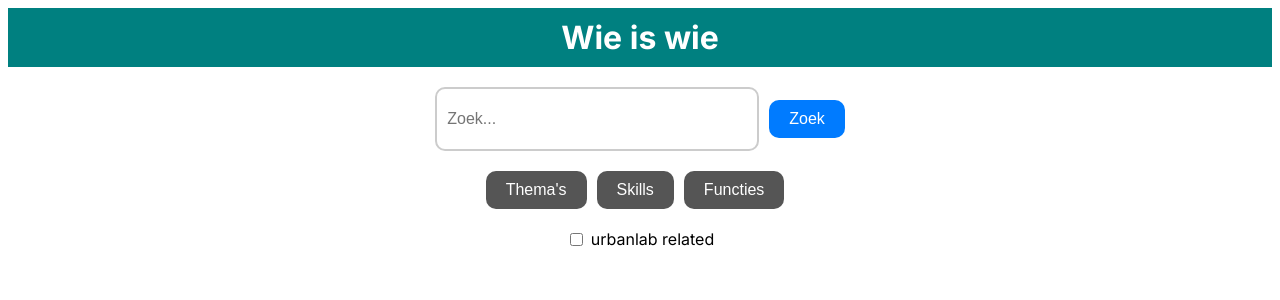
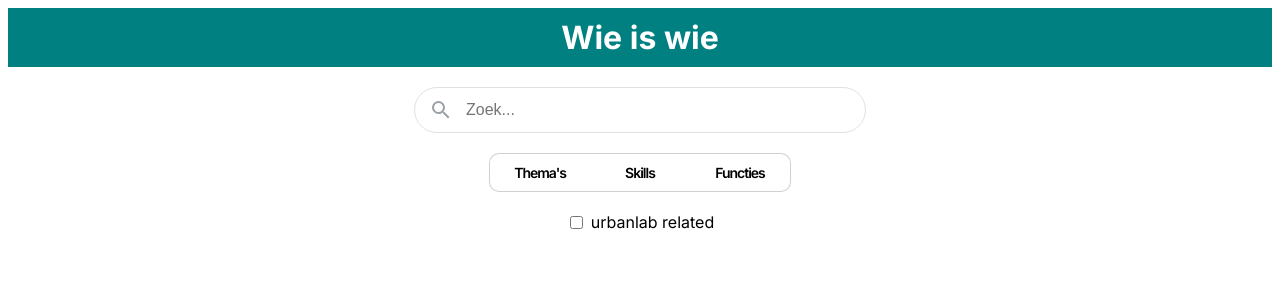
Before and after one commit to ThomasCl/ThomasCl.github.io, a Next.js app: page / in a window 1280 px wide. Shown: the top 300 px of the page. Built offline with nearby package versions, Linux system fonts and the light colour scheme.

Commit message:
frontend update

```diff
--- a/components/navbar.tsx
+++ b/components/navbar.tsx
@@ -13,6 +13,7 @@ const styles = {
     backgroundColor: 'Teal',
     padding: '10px',
     textAlign: 'center' as const,
+    marginBottom: '20px',
   },
   title: {
     color: 'white',
--- a/src/app/globals.css
+++ b/src/app/globals.css
@@ -307,3 +307,161 @@ body {
   cursor: pointer;
   margin-bottom: 10px;
 }
+
+.searchbar, .searchbar-functies, .searchbar-themas, .searchbar-skills {
+  font-size: 14px;
+  font-family: arial, sans-serif;
+  color: #202124;
+  display: flex;
+  z-index: 3;
+  height: 44px;
+  background: white;
+  border: 1px solid #dfe1e5;
+  box-shadow: none;
+  border-radius: 24px;
+  margin: 0 auto;
+  /*width: auto;*/
+  max-width: 450px;
+  margin-bottom: 20px;
+}
+
+.searchbar:hover, .searchbar-functies:hover, .searchbar-themas:hover, .searchbar-skills:hover {
+  box-shadow: 0 1px 6px rgb(32 33 36 / 28%);
+  border-color: rgba(223,225,229,0);
+}
+
+.searchbar-wrapper, .searchbar-wrapper-functies, .searchbar-wrapper-themas, .searchbar-wrapper-skills {
+  flex: 1;
+  display: flex;
+  padding: 5px 8px 0 14px;
+}
+
+.searchbar-left, .searchbar-left-functies, .searchbar-left-themas, .searchbar-left-skills {
+  font-size: 14px;
+  font-family: arial, sans-serif;
+  color: #202124;
+  display: flex;
+  align-items: center;
+  padding-right: 13px;
+  margin-top: -5px;
+}
+
+.search-icon-wrapper, .search-icon-wrapper-functies, .search-icon-wrapper-themas, .search-icon-wrapper-skills {
+  margin: auto;
+}
+
+.search-icon, .search-icon-functies, .search-icon-themas, .search-icon-skills{
+  margin-top: 3px;
+  color: #9aa0a6;
+  height: 20px;
+  line-height: 20px;
+  width: 20px;
+}
+
+.searchbar-icon, .searchbar-icon-functies, .searchbar-icon-themas, .searchbar-icon-skills {
+  display: inline-block;
+  fill: currentColor;
+  height: 24px;
+  line-height: 24px;
+  position: relative;
+  width: 24px;
+}
+
+.searchbar-center, .searchbar-center-functies, .searchbar-center-themas, .searchbar-center-skills {
+  display: flex;
+  flex: 1;
+  flex-wrap: wrap;
+}
+
+.searchbar-input-spacer, .searchbar-input-spacer-functies, .searchbar-input-spacer-themas, .searchbar-input-spacer-skills {
+  color: transparent;
+  flex: 100%;
+  white-space: pre;
+  height: 34px;
+  font-size: 16px;
+}
+
+.searchbar-input, .searchbar-input-functies, .searchbar-input-themas, .searchbar-input-skills{
+  background-color: transparent;
+  border: none;
+  margin: 0;
+  padding: 0;
+  color: rgba(0, 0, 0, .87);
+  word-wrap: break-word;
+  outline: none;
+  display: flex;
+  flex: 100%;
+  margin-top: -37px;
+  height: 34px;
+  font-size: 16px;
+  max-width: 100%;
+  width: 100%;
+}
+
+.searchbar-clear-icon {
+  margin-right: 12px
+}
+
+.radio-input input {
+  display: none;
+}
+
+.radio-input {
+  --container_width: 300px;
+  position: relative;
+  display: flex;
+  align-items: center;
+  justify-content: center; /* Horizontaal centreren */
+  border-radius: 10px;
+  background-color: #fff;
+  color: #000000;
+  width: var(--container_width);
+  overflow: hidden;
+  border: 1px solid rgba(53, 52, 52, 0.226);
+  margin: auto;
+}
+
+.radio-input label {
+  width: 100%;
+  padding: 10px;
+  cursor: pointer;
+  display: flex;
+  justify-content: center;
+  align-items: center;
+  z-index: 1;
+  font-weight: 600;
+  letter-spacing: -1px;
+  font-size: 14px;
+}
+
+.selection {
+  display: none;
+  position: absolute;
+  height: 100%;
+  width: calc(var(--container_width) / 3);
+  z-index: 0;
+  left: 0;
+  top: 0;
+  transition: .15s ease;
+}
+
+.radio-input label:has(input:checked) {
+  color: #fff;
+}
+
+.radio-input label:has(input:checked) ~ .selection {
+  background-color: teal;
+  display: inline-block;
+}
+
+.radio-input label:nth-child(1):has(input:checked) ~ .selection {
+  transform: translateX(calc(var(--container_width) * 0/3));
+}
+
+.radio-input label:nth-child(2):has(input:checked) ~ .selection {
+  transform: translateX(calc(var(--container_width) * 1/3));
+}
+
+.radio-input label:nth-child(3):has(input:checked) ~ .selection {
+  transform: translateX(calc(var(--container_width) * 2/3));
+}
--- a/src/app/page.tsx
+++ b/src/app/page.tsx
@@ -26,15 +26,21 @@ const SearchBar: React.FC = () => {
   });
 
   const handleThemasClick = () => {
-    setShowThemasFilter(!showThemasFilter);
+    setShowThemasFilter(true);
+    setShowSkillsFilter(false);
+    setShowFunctiesFilter(false);
   };
 
   const handleSkillsClick = () => {
-    setShowSkillsFilter(!showSkillsFilter);
+    setShowSkillsFilter(true);
+    setShowThemasFilter(false);
+    setShowFunctiesFilter(false);
   };
 
   const handleFunctiesClick = () => {
-    setShowFunctiesFilter(!showFunctiesFilter);
+    setShowFunctiesFilter(true);
+    setShowThemasFilter(false);
+    setShowSkillsFilter(false);
   };
 
   const handleThemaClearAll = () => {
@@ -91,18 +97,39 @@ const SearchBar: React.FC = () => {
       </Head>
       <Header></Header>
     </div>
-    <div className="search-container">
-      <input
-        type="text"
-        className="search-bar"
-        placeholder="Zoek..."
-      />
-      <button type="submit" className="search-button">Zoek</button>
+    <div className="searchbar">
+      <div className="searchbar-wrapper">
+          <div className="searchbar-left">
+              <div className="search-icon-wrapper">
+                  <span className="search-icon searchbar-icon">
+                      <svg xmlns="http://www.w3.org/2000/svg" viewBox="0 0 24 24">
+                          <path d="M15.5 14h-.79l-.28-.27A6.471 6.471 0 0 0 16 9.5 6.5 6.5 0 1 0 9.5 16c1.61 0 3.09-.59 4.23-1.57l.27.28v.79l5 4.99L20.49 19l-4.99-5zm-6 0C7.01 14 5 11.99 5 9.5S7.01 5 9.5 5 14 7.01 14 9.5 11.99 14 9.5 14z">
+                          </path>
+                      </svg>
+                  </span>
+              </div>
+          </div>
+
+          <div className="searchbar-center">
+              <div className="searchbar-input-spacer"></div>
+              <input type="text" className="searchbar-input" name="q" title="Search" role="combobox" placeholder="Zoek..."/>
+          </div>
+      </div>
     </div>
-    <div className="additional-buttons">
-      <button className="button" onClick={handleThemasClick}>Thema's</button>
-      <button className="button" onClick={handleSkillsClick}>Skills</button>
-      <button className="button" onClick={handleFunctiesClick}>Functies</button>
+    <div className="radio-input">
+      <label>
+      <input type="radio" id="themas" name="value-radio" value="themas" onClick={handleThemasClick}/>
+      <span>Thema's</span>
+      </label>
+      <label>
+        <input type="radio" id="skills" name="value-radio" value="skills" onClick={handleSkillsClick}/>
+      <span>Skills</span>
+      </label>
+      <label>
+        <input type="radio" id="functies" name="value-radio" value="functies" onClick={handleFunctiesClick}/>
+      <span>Functies</span>
+      </label>
+      <span className="selection"></span>
     </div>
     <div className="checkbox-container">
       <input type="checkbox" id="myCheckbox"/>
@@ -114,11 +141,25 @@ const SearchBar: React.FC = () => {
     {showThemasFilter && (
     <div className="themas-filter">
         <h3>Thema's</h3>
-      <input
-          type="text"
-          className="themas-bar"
-          placeholder="Optie..."
-        />
+        <div className="searchbar">
+        <div className="searchbar-wrapper">
+            <div className="searchbar-left">
+                <div className="search-icon-wrapper">
+                    <span className="search-icon searchbar-icon">
+                        <svg xmlns="http://www.w3.org/2000/svg" viewBox="0 0 24 24">
+                            <path d="M15.5 14h-.79l-.28-.27A6.471 6.471 0 0 0 16 9.5 6.5 6.5 0 1 0 9.5 16c1.61 0 3.09-.59 4.23-1.57l.27.28v.79l5 4.99L20.49 19l-4.99-5zm-6 0C7.01 14 5 11.99 5 9.5S7.01 5 9.5 5 14 7.01 14 9.5 11.99 14 9.5 14z">
+                            </path>
+                        </svg>
+                    </span>
+                </div>
+            </div>
+
+            <div className="searchbar-center">
+                <div className="searchbar-input-spacer"></div>
+                <input type="text" className="searchbar-input-themas" name="q" title="Search" role="combobox" placeholder="Zoek..."/>
+            </div>
+        </div>
+      </div>
       <button type="submit" className="themas-clearall" onClick={handleThemaClearAll}>Verwijder alles</button>
       <div className="themas-checkbox-group">
         <div className="themas-checkbox">
@@ -151,12 +192,26 @@ const SearchBar: React.FC = () => {
 
     {showSkillsFilter && (
     <div className="skills-filter">
-        <h3>skills</h3>
-      <input
-          type="text"
-          className="skills-bar"
-          placeholder="Optie..."
-      />
+        <h3>Skills</h3>
+        <div className="searchbar">
+          <div className="searchbar-wrapper">
+              <div className="searchbar-left">
+                  <div className="search-icon-wrapper">
+                      <span className="search-icon searchbar-icon">
+                          <svg xmlns="http://www.w3.org/2000/svg" viewBox="0 0 24 24">
+                              <path d="M15.5 14h-.79l-.28-.27A6.471 6.471 0 0 0 16 9.5 6.5 6.5 0 1 0 9.5 16c1.61 0 3.09-.59 4.23-1.57l.27.28v.79l5 4.99L20.49 19l-4.99-5zm-6 0C7.01 14 5 11.99 5 9.5S7.01 5 9.5 5 14 7.01 14 9.5 11.99 14 9.5 14z">
+                              </path>
+                          </svg>
+                      </span>
+                  </div>
+              </div>
+
+              <div className="searchbar-center">
+                  <div className="searchbar-input-spacer"></div>
+                  <input type="text" className="searchbar-input-skills" name="q" title="Search" role="combobox" placeholder="Zoek..."/>
+              </div>
+          </div>
+      </div>
       <button type="submit" className="skills-clearall" onClick={handleSkillClearAll}>Verwijder alles</button>
       <div className="skills-checkbox-group">
         <div className="skills-checkbox">
@@ -177,12 +232,26 @@ const SearchBar: React.FC = () => {
 
     {showFunctiesFilter && (
     <div className="functies-filter">
-      <h3>functies</h3>
-      <input
-          type="text"
-          className="functies-bar"
-          placeholder="Optie..."
-        />
+      <h3>Functies</h3>
+        <div className="searchbar">
+        <div className="searchbar-wrapper">
+            <div className="searchbar-left">
+                <div className="search-icon-wrapper">
+                    <span className="search-icon searchbar-icon">
+                        <svg xmlns="http://www.w3.org/2000/svg" viewBox="0 0 24 24">
+                            <path d="M15.5 14h-.79l-.28-.27A6.471 6.471 0 0 0 16 9.5 6.5 6.5 0 1 0 9.5 16c1.61 0 3.09-.59 4.23-1.57l.27.28v.79l5 4.99L20.49 19l-4.99-5zm-6 0C7.01 14 5 11.99 5 9.5S7.01 5 9.5 5 14 7.01 14 9.5 11.99 14 9.5 14z">
+                            </path>
+                        </svg>
+                    </span>
+                </div>
+            </div>
+
+            <div className="searchbar-center">
+                <div className="searchbar-input-spacer"></div>
+                <input type="text" className="searchbar-input-functies" name="q" title="Search" role="combobox" placeholder="Zoek..."/>
+            </div>
+        </div>
+      </div>
       <button type="submit" className="functies-clearall" onClick={handleFunctieClearAll}>Verwijder alles</button>
       <div className="functies-checkbox-group">
         <div className="functies-checkbox">
@@ -200,8 +269,6 @@ const SearchBar: React.FC = () => {
       </div>
     </div>
     )}
-
-
     </>
     );
 }
```
Also changed, not shown: components/profileBody.tsx (deleted, +0 -19 lines), components/profileHeader.tsx (deleted, +0 -18 lines).
